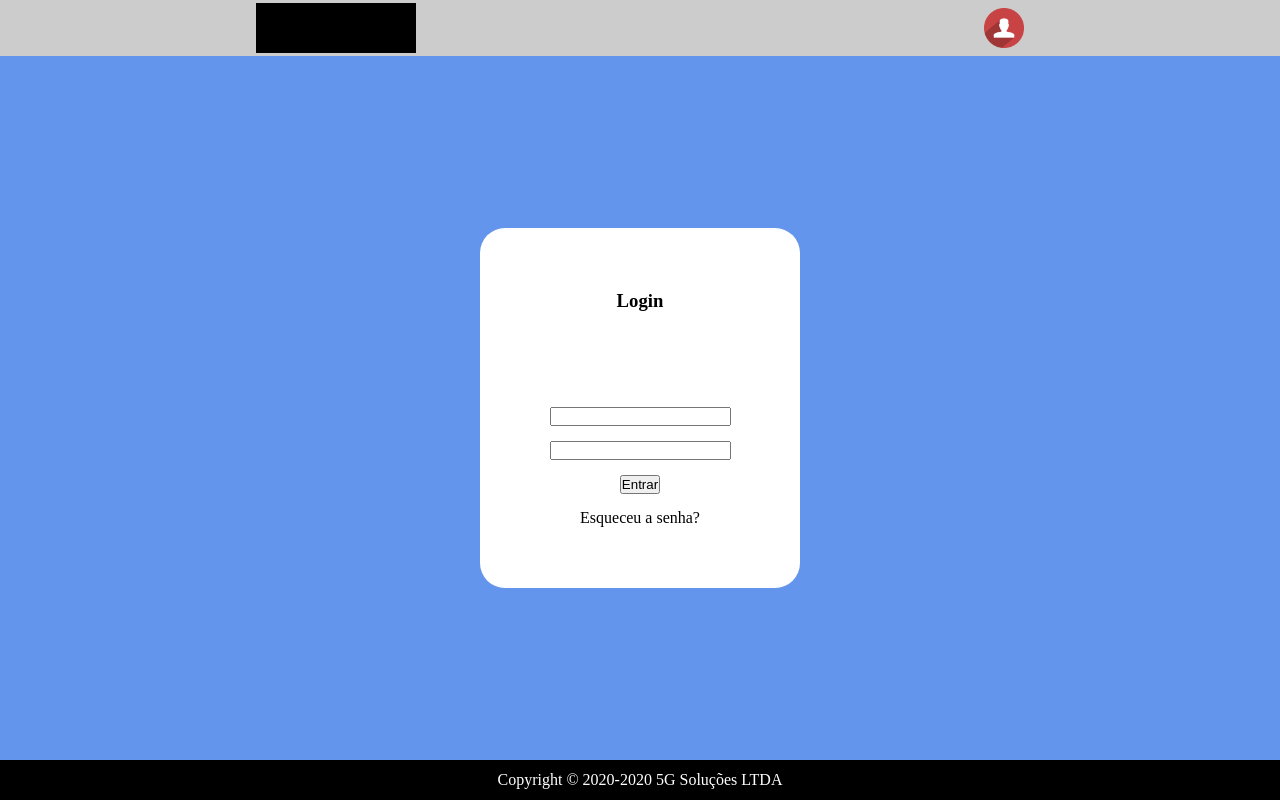
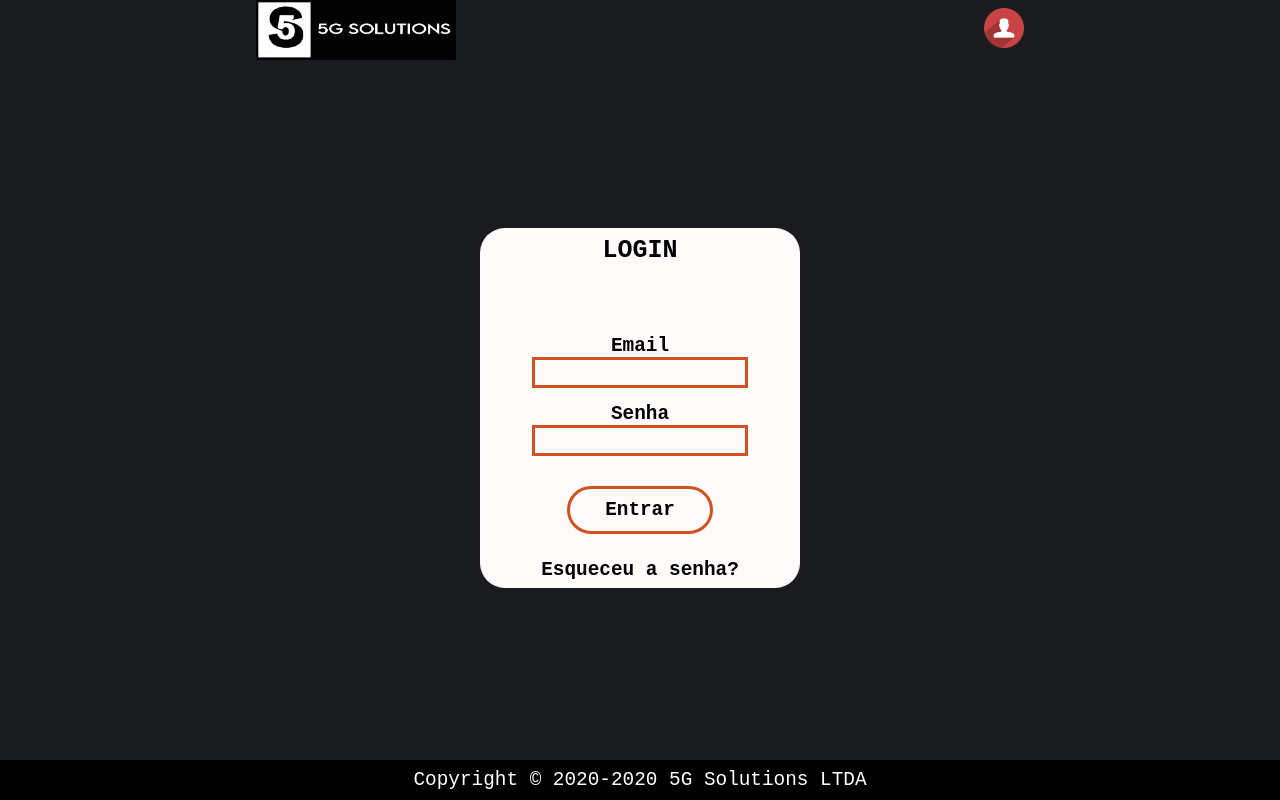
Before and after one commit to Ogabrielmonteiro/projeto_Pi, a plain HTML site: page Site Institucional - Sprint2/login.html in a window 1280 px wide. Drawn offline with Linux system fonts and the light colour scheme.

Commit message:
Alterações na home e design login

```diff
--- a/Site Institucional - Sprint2/css/home.css
+++ b/Site Institucional - Sprint2/css/home.css
@@ -65,7 +65,7 @@ body {
   display: flex;
   justify-content: center;
   align-items: center;
-  /* height: 7vh; */
+  height: 7vh;
   background-color: transparent;
   width: 100%;
   z-index: 2;
@@ -119,7 +119,7 @@ body {
 }
 /* Mostra a página atual que o usuário está */
 .current {
-  color: tomato;
+  color: #d25121;
 }
 /* Seta um tamanho pro vídeo de background, o atributo 'z-index'
 serve para colocar o vídeo 'atrás' da navbar, como se fosse um sistema de camadas */
--- a/Site Institucional - Sprint2/css/login.css
+++ b/Site Institucional - Sprint2/css/login.css
@@ -3,13 +3,16 @@
     padding: 0px;
     text-decoration: none;
     outline-style: none;
+    font-family: monospace;
+    font-size: 1.1rem;
 }
 .navbar {
     display: flex;
     justify-content: center;
     align-items: center;
     height: 7vh;
-    background-color: #ccc;
+    width: 100%;
+    background-color:#1a1b1f;
 }
 .current{
     color: blueviolet;
@@ -20,17 +23,19 @@
     justify-content: space-between;
     align-items: center;
 }
+
 .imgHeader {
-    width: 160px;
-    height: 50px;
-    background-color: black;
+    margin-top: 10px;
+    width: 200px;
+    z-index: 10;
 }
 .imgLogin{
     width: 40px;
 }
+
 .login{
     height: 88vh;
-    background-color: cornflowerblue;
+    background-color: #1a1b1f;
     display: flex;
     justify-content: center;
     align-items: center;
@@ -40,7 +45,7 @@
     width: 40vh;
     display: flex;
     justify-content: center;
-    background-color: white;
+    background-color: snow;
     border-radius: 25px;
 }
 
@@ -49,38 +54,39 @@
     flex-direction: column;
     justify-content: center;
     align-items: center;
+    font-weight: bold;
+    font-size: 22px;
 }
 .loginIntens{
+    padding: 0 5px;
+    margin-bottom: 15px;
+    border: 3px solid #d25121;
+    height: 25px;
+    width: 200px;
+    background-color: snow;
+    color: black;
+}
+.loginTexto h2{
+    margin-bottom: 70px;
+    font-weight: bold;
+    font-size: 25px;
+}
+.loginButton {
     margin-top: 15px;
+    padding: 10px 35px;
+    border-radius: 50px;
+    border: 3px solid #d25121;
+    background-color: transparent;
+    cursor: pointer;
+    font-weight: bold;
+    transition: 0.5s;
+    color: black;
 }
-.loginTexto h3{
-    margin-bottom: 80px;
+.loginButton:hover {
+    transition: 0.5s;
+    color: rgb(232, 89, 36);
+    padding: 10px 45px;
 }
-
-
-
-
-
-
-
-
-
-
-
-
-
-
-
-
-
-
-
-
-
-
-
-
-
 
 .footer-end {
     height: 5vh;
--- a/Site Institucional - Sprint2/login.html
+++ b/Site Institucional - Sprint2/login.html
@@ -13,7 +13,7 @@
     <div class="navbar">
         <div class="containerNavbar">
             <a href="index.html">
-                <div class="imgHeader"></div>
+                <img class="imgHeader" src="./logo5g.png">
             </a>
             <img class="imgLogin" src="./img/login.png" alt="logo login">
         </div>
@@ -22,17 +22,19 @@
     <div class="login">
         <div class="loginBg">
             <div class="loginTexto">
-                <h3>Login</h3>
+                <h2>LOGIN</h2>
+                <p>Email</p>
                 <input type="text" id="email" class="loginIntens">
+                <p>Senha</p>
                 <input type="password" id="inSenha" class="loginIntens">
-                <button class="loginIntens" onclick="entrar1()" id="entrar">Entrar</button>
-                <p class="loginIntens">Esqueceu a senha?</p>
+                <button class="loginButton" onclick="entrar1()" id="entrar">Entrar</button><br>
+                <p><b>Esqueceu a senha?</b></p>
             </div>
         </div>
     </div>
 
     <div class="footer-end">
-        <p>Copyright © 2020-2020 5G Soluções LTDA</p>
+        <p>Copyright © 2020-2020 5G Solutions LTDA</p>
     </div>
 
 </body>
@@ -40,15 +42,15 @@
 </html>
 
 <script>
-        function entrar1(){
-            var senha = inSenha.value
-            var login = email.value
-            if(senha == 123456 && login == "extra@5g.com.br"){
-                 window.location.href = "./dashboard.html";
-            } else {
-                alert ("ACESSO NEGADO");
-            }
+    function entrar1() {
+        var senha = inSenha.value
+        var login = email.value
+        if (senha == 123456 && login == "extra@5g.com.br") {
+            window.location.href = "./dashboard.html";
+        } else {
+            alert("ACESSO NEGADO");
         }
+    }
 
 
 
```
Also changed, not shown: Site Institucional - Sprint2/index.html (+5 -5 lines).
